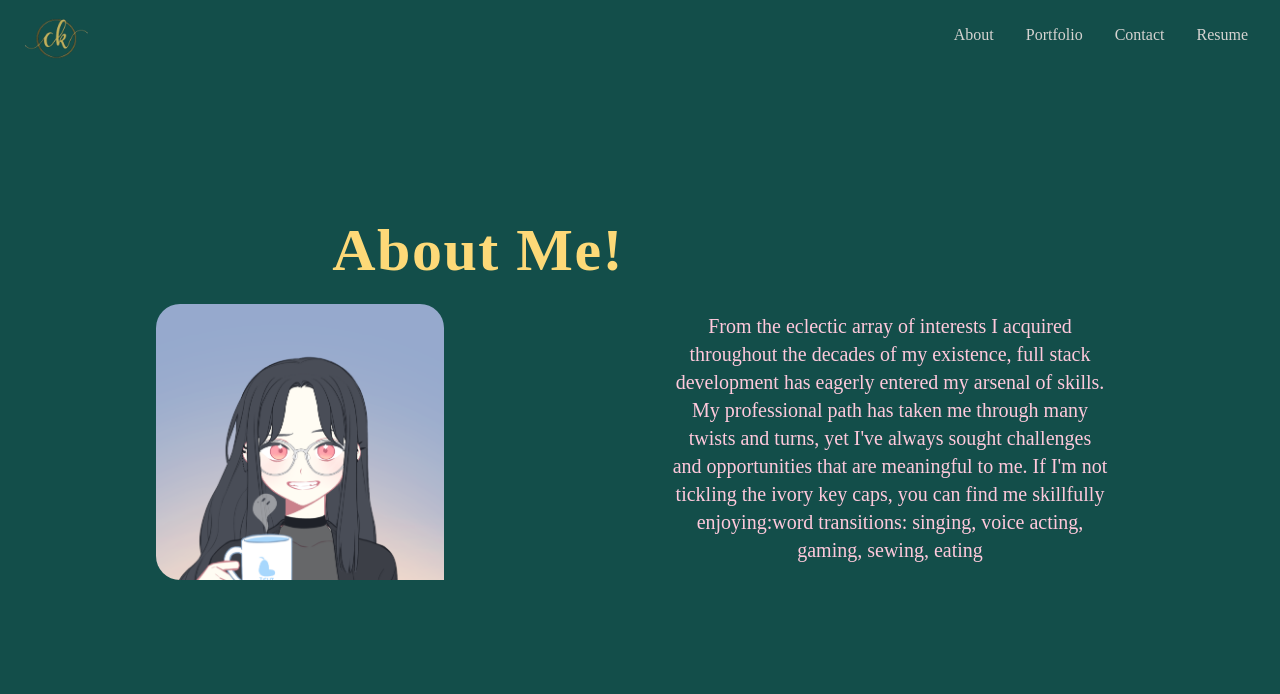
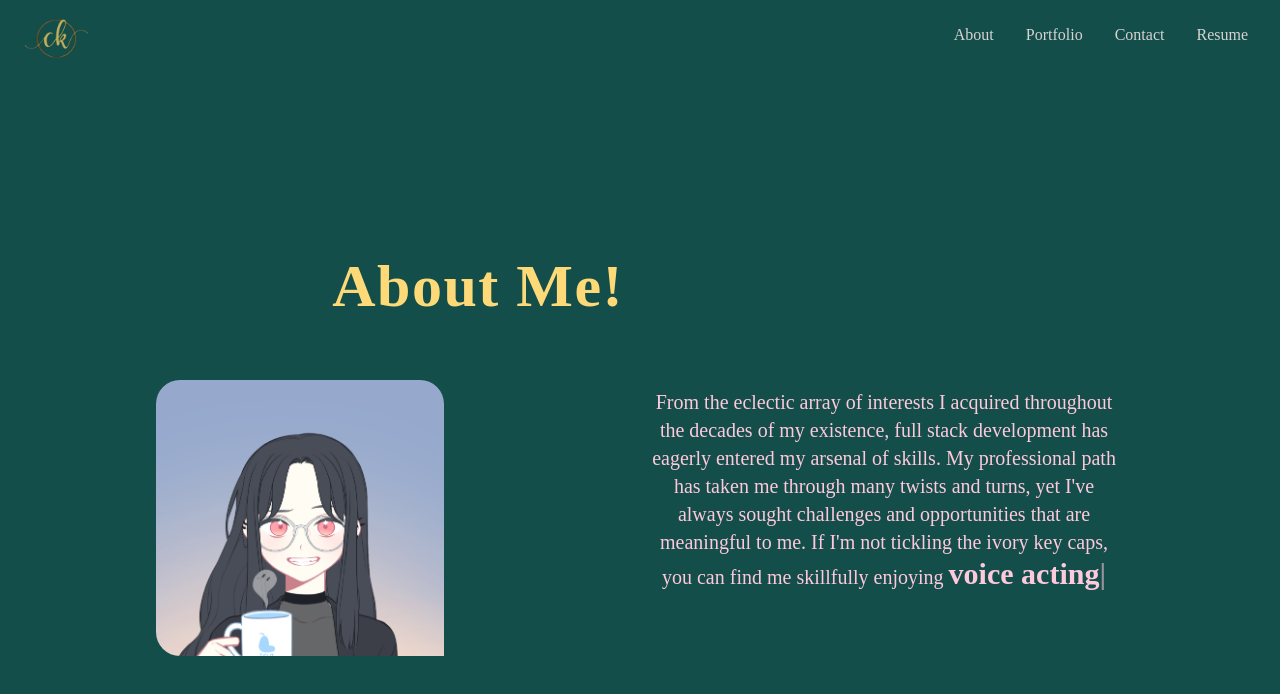
Before and after one commit to VAalchemist/portfolio-imnida, a React (Create React App) app: page / in a window 1280 px wide. Shown: the top 694 px of the page. Built offline with nearby package versions, Linux system fonts and the light colour scheme.

Commit message:
react typed package implemented in about component

```diff
--- a/src/components/About.jsx
+++ b/src/components/About.jsx
@@ -1,37 +1,37 @@
 import React from 'react';
 import Me from '../assets/avatar2.png';
 // imported on each component that will be using it
-// import Typed from 'react-typed';
+import Typed from 'react-typed';
 
 
 function About() {
   return (
 
 
-  <div name='about' className='w-full h-screen flex flex-col justify-center items-center bg-teal-900 pt-18'>
+  <div name='about' className='w-full h-full sm:h-screen flex flex-col justify-center items-center bg-teal-900 pt-28'>
     <div className='flex flex-col justify-center items-center w-full h-full'>
     <div className='max-w-[1000px] w-full px-4 grid grid-cols-2 gap-8'>
 
-      <div className='sm:text-right pb-6 pl-4'p>
+      <div className='sm:text-right pb-6 md:pb-16 pl-4'p>
         <h1 className='text-[#fdd978] text-4xl sm:text-6xl mt-12 font-bold sm:inline tracking-wide'>About Me!</h1>
       </div>
 
           <div></div>
 
     </div>
-          <div className='max-w-[1000px] w-full px-4 grid sm:grid-cols-2 gap-8'>
+          <div className='max-w-[1000px] w-full px-4 grid sm:grid-cols-2 gap-2'>
 
             <div className='sm:text-right text-4xl font-bold'>
               <img src={Me} alt="my face" className='rounded-tr-3xl rounded-tl-3xl rounded-bl-3xl w-60 md:w-72' />
             </div>
 
           <div>
-            <p className='text-[#ffc9dc] text-center md:text-lg lg:text-xl mx-4 py-2 max-w-[700px]'>From the eclectic array of interests I acquired  throughout the decades of my existence, full stack development has eagerly entered  my arsenal of skills. My professional path has taken me through many twists and turns, yet I've always sought challenges and opportunities that are meaningful to me. If I'm not tickling the ivory key caps, you can find me skillfully enjoying
-              {/* <Typed
-
-              /> */}
-              :word transitions: singing, voice acting, gaming, sewing, eating</p>
-
+            <p className='text-[#ffc9dc] text-center md:text-lg lg:text-xl py-2 '>From the eclectic array of interests I acquired  throughout the decades of my existence, full stack development has eagerly entered  my arsenal of skills. My professional path has taken me through many twists and turns, yet I've always sought challenges and opportunities that are meaningful to me. If I'm not tickling the ivory key caps, you can find me skillfully enjoying <Typed
+              className='md:text-3xl sm:text-2xl text-xl font-bold'
+              strings={['singing', 'voice acting', 'gaming', 'sewing', 'eating']}
+              typeSpeed={120}
+              backSpeed={140}
+              loop /></p>
           </div>
 
           </div>
```
